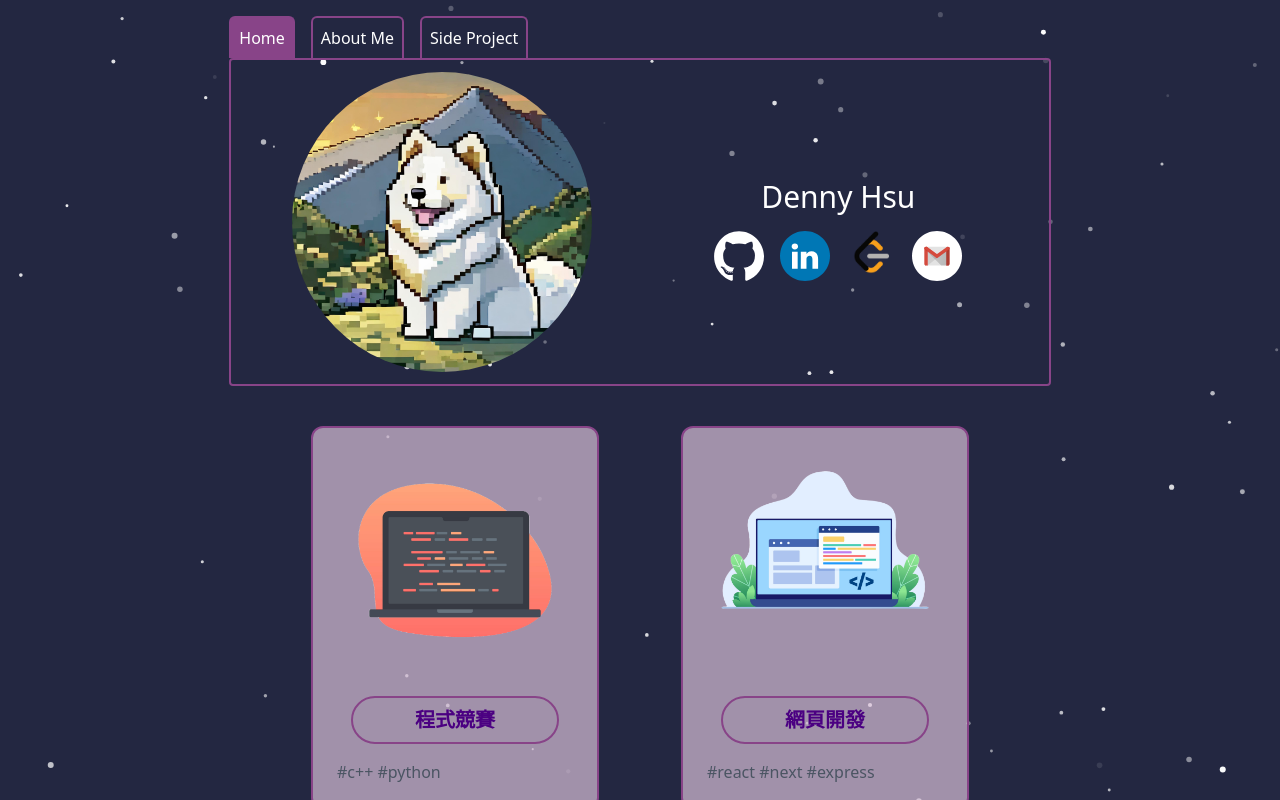
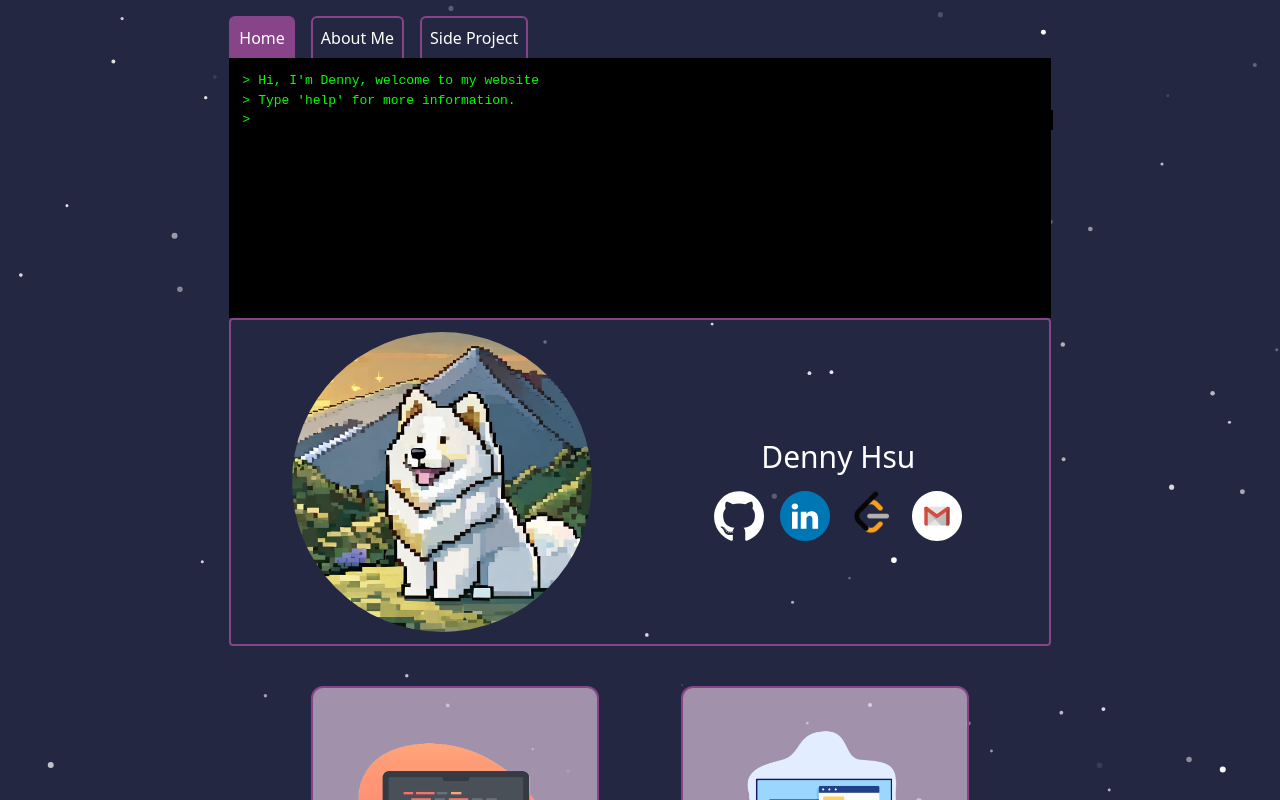
Before and after one commit to Crabb3/Portfolio, a Next.js app: page / in a window 1280 px wide. Shown: the top 800 px of the page. Built offline with nearby package versions, Linux system fonts and the light colour scheme.

Commit message:
add cli-like profile page

```diff
--- a/next.config.mjs
+++ b/next.config.mjs
@@ -1,4 +1,6 @@
 /** @type {import('next').NextConfig} */
-const nextConfig = {};
+const nextConfig = {
+    reactStrictMode: false
+};
 
 export default nextConfig;
--- a/package.json
+++ b/package.json
@@ -16,6 +16,7 @@
     "react": "^18",
     "react-dom": "^18",
     "react-vanilla-tilt": "^1.0.0",
+    "typed.js": "^2.1.0",
     "vanilla-tilt": "^1.8.1"
   },
   "devDependencies": {
--- /dev/null
+++ b/src/app/components/Cli.js
@@ -0,0 +1,77 @@
+'use client'
+import React, { useState, useRef, useEffect } from 'react';
+import Typed from 'typed.js';
+
+const commandMap = {
+    "profile" : 'Name : Denny Hsu<br \>Age : 25<br \>'
+};
+
+function Cli() {
+  const [lines, setLines] = useState(["Hi, I'm Denny, welcome to my website", "Type 'help' for more information."]); // CLI初始化提示符
+  const [input, setInput] = useState('');
+  const [typing, setTyping] = useState(false);
+  const [res, setRes] = useState('')
+  const typedRef = useRef(null);
+  const typedEle = useRef(null);
+
+  // 動態打字動畫（只動作在最新一行回應）
+  useEffect(() => {
+    if (!typing || res === '' || !typedEle.current) return;
+    const typed = new Typed(typedEle.current, {
+    strings: ['> ' + res],
+    typeSpeed: 40,
+    onComplete: () => {
+        setTyping(false)
+        var sp = res.split('<br \>')
+        for(let i=0; i<sp.length; i++)
+            setLines(prev => [...prev, sp[i]])
+        setRes('')
+    }});
+    typedRef.current = typed;
+    return () => typed.destroy();
+  }, [typing, res]);
+
+  // 處理命令輸入
+  const handleInput = (e) => {
+    if (e.key === 'Enter' && input.trim()) {
+      setTyping(true); // 觸發打字動畫
+      const word = input
+      setLines(prev => [...prev, word]);
+      setInput('');
+      // 查詢指令回應
+      setTimeout(() => {
+        const output = commandMap[input] || `${input}: command not found`;
+        setRes(output)
+      }, 300);
+    }
+  };
+
+  return (
+    <div
+     style={{
+      background: 'black', color: 'lime', fontFamily: 'monospace',
+      padding: '1em', minHeight: '20em'
+    }}>
+      {lines.map((line, idx) => (
+        <div class="flex w-full" key={idx}><span class="mr-2">&gt;</span><div class="w-full">{line}</div></div>
+      ))}
+      { <div class="inline" ref={typedEle}  /> }
+      {!typing && <div class="w-full text-nowrap"><span class="mr-2">&gt;</span>
+        <input
+            value={input}
+            onChange={e => setInput(e.target.value)}
+            onKeyDown={handleInput}
+            class="w-full"
+            style={{
+            background: 'black', color: 'lime', border: 'none',
+            fontFamily: 'monospace', outline: 'none'
+            }}
+            autoFocus
+            disabled={typing}
+        />
+      </div>}
+    </div>
+  );
+}
+
+export default Cli;
--- a/src/app/page.js
+++ b/src/app/page.js
@@ -4,10 +4,12 @@ import Education from "./components/Education";
 import Work from "./components/Work";
 import Highlight from "./components/Highlight";
 import Header from "./components/Header";
+import Cli from "./components/Cli";
 
 export default function Home() {
   return (
     <div>
+      <Cli />
       <Intro />
       <Highlight />
       <Education />
```
Also changed, not shown: 2 other files (tests, documents, lock files or other folders).
